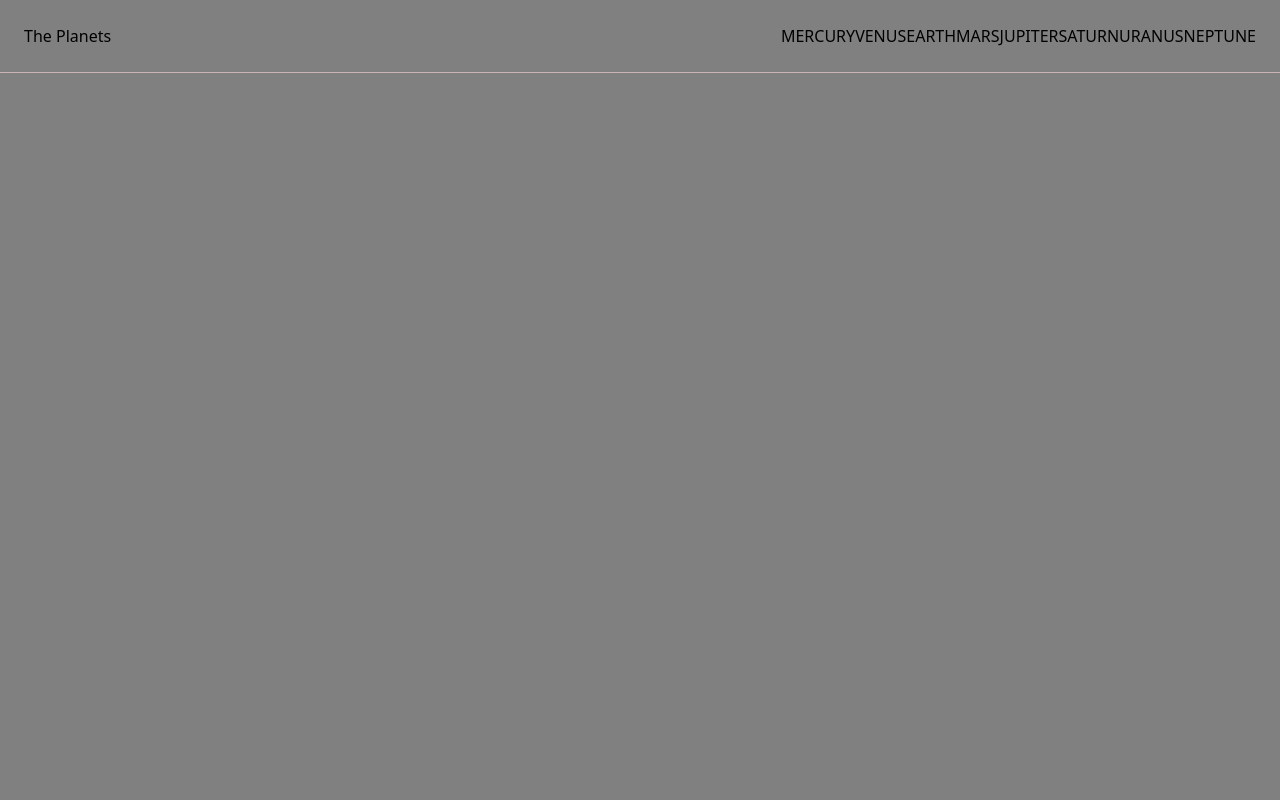
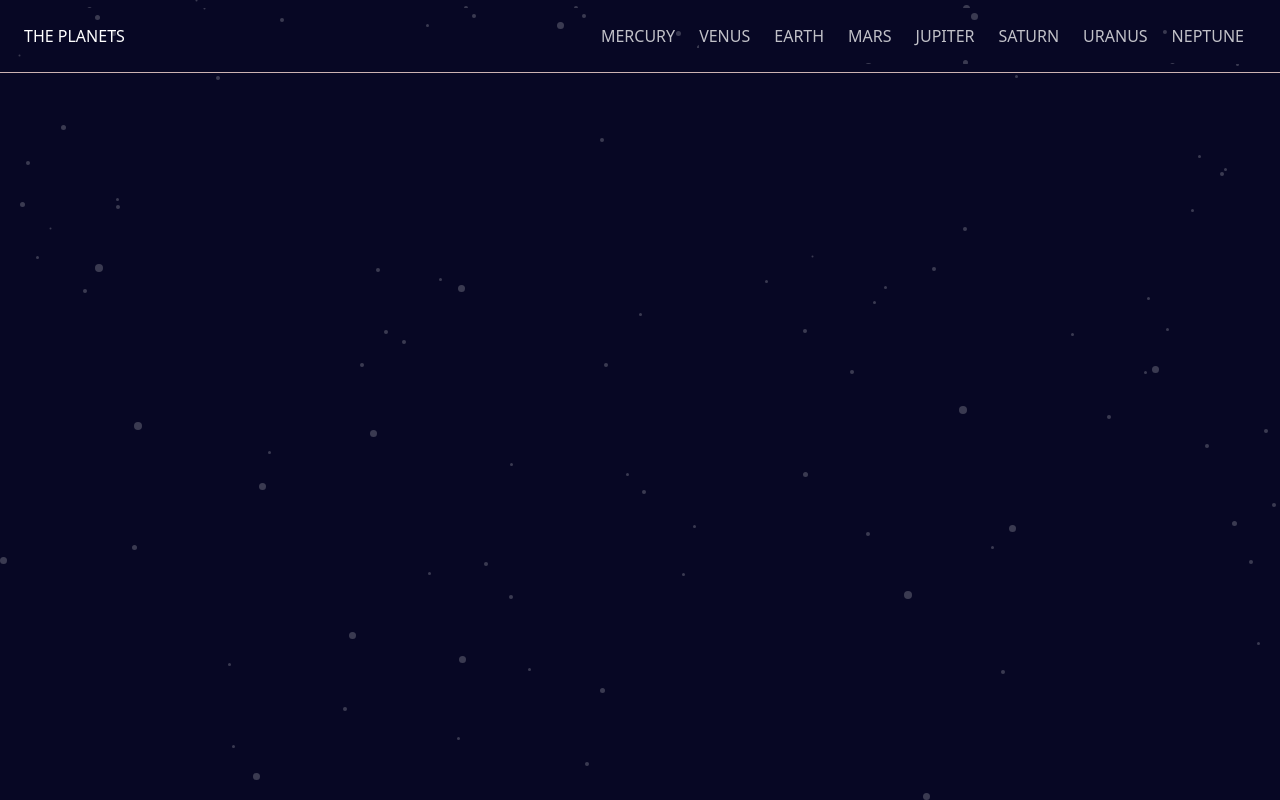
Before and after one commit to paulomiguelJS/planets, a React (Vite) app: page / in a window 1280 px wide. Built offline with nearby package versions, Linux system fonts and the light colour scheme.

Commit message:
Planets added, background implemented

```diff
--- a/src/App.css
+++ b/src/App.css
@@ -8,6 +8,8 @@
 
     list-style: none;
     text-decoration: none;
+    background: #070724;
+    background-image: url('./assets/background-stars.svg') ;
 }
 
 img{
--- a/src/components/Header/index.jsx
+++ b/src/components/Header/index.jsx
@@ -4,18 +4,18 @@ const Header = () => {
   return (
       <header className='flex justify-between items-center p-4'>
            <div>
-        <h1>The Planets</h1>
+        <h1 className='text-[#ffffff]'>THE PLANETS</h1>
         </div>
         <nav >
-       <ul className='flex flex-row '>
-           <li>MERCURY</li>
-           <li>VENUS</li>
-           <li>EARTH</li>
-           <li>MARS</li>
-           <li>JUPITER</li>
-           <li>SATURN</li>
-           <li>URANUS</li>
-           <li>NEPTUNE</li>
+       <ul className='flex flex-row text-[#c1c1c8] '>
+           <li className='mx-3'><a href="">MERCURY</a></li>
+           <li className='mx-3'><a href="">VENUS</a></li>
+           <li className='mx-3'><a href="">EARTH</a></li>
+           <li className='mx-3'><a href="">MARS</a></li>
+           <li className='mx-3'><a href="">JUPITER</a></li>
+           <li className='mx-3'><a href="">SATURN</a></li>
+           <li className='mx-3'><a href="">URANUS</a></li>
+           <li className='mx-3'><a href="">NEPTUNE</a></li>
        </ul>
        </nav>
       </header>
```
